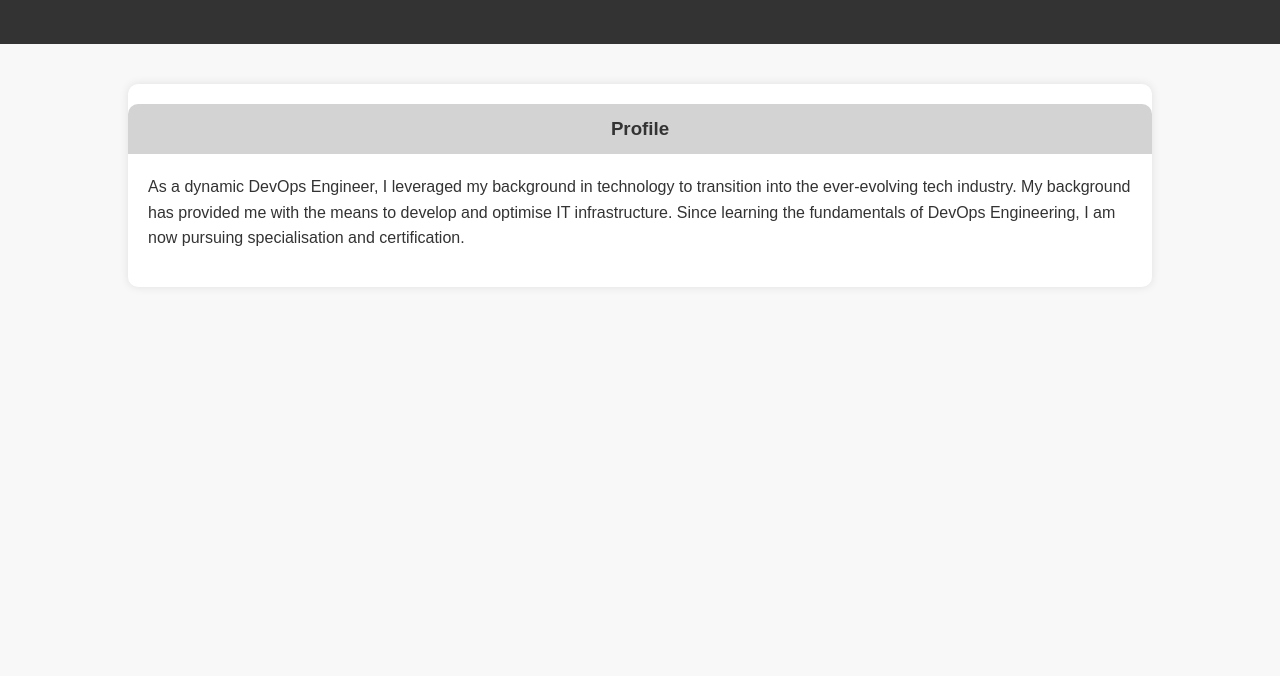
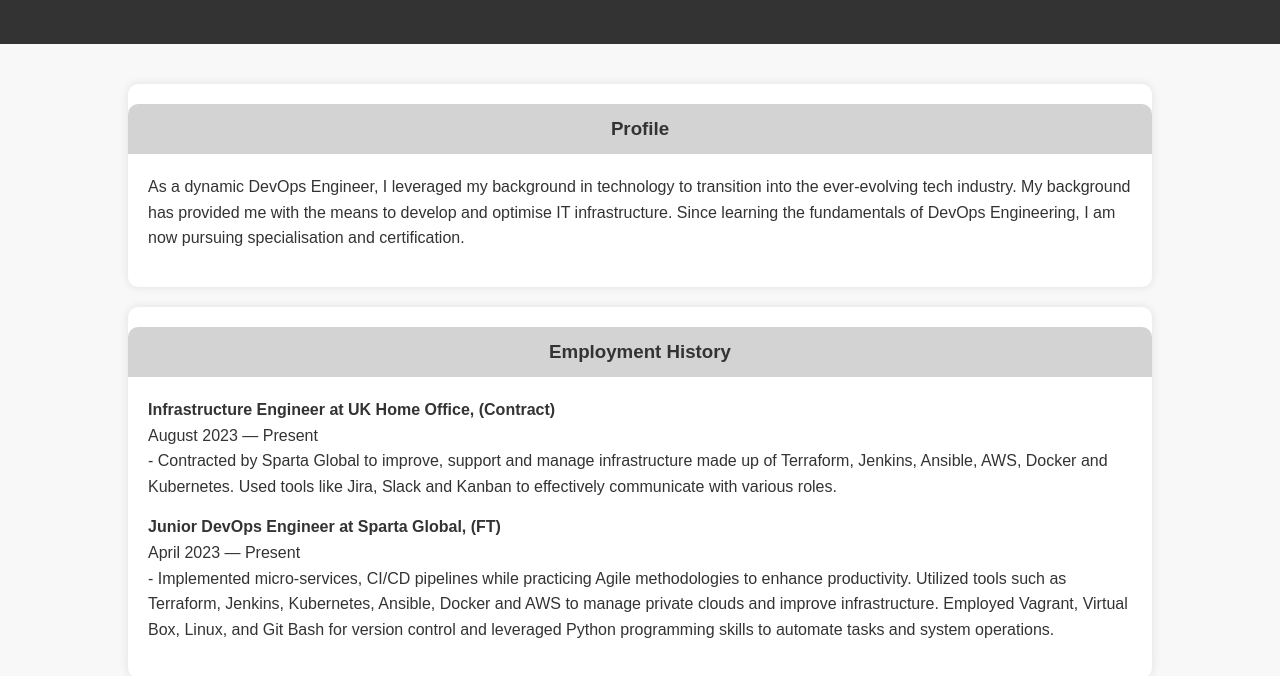
Before and after one commit to JMerhi01/Interactive-Web-Terminal, a plain HTML site: page Static_Website/showcv.html in a window 1280 px wide. Shown: the part 188-864 px from the top of the page. Before the commit the page ends 800 px from the top, so only its background shows below. Drawn offline with Linux system fonts and the light colour scheme.

Commit message:
showcv employment

```diff
--- a/Static_Website/showcv.html
+++ b/Static_Website/showcv.html
@@ -78,3 +78,8 @@
             <h3>Profile</h3>
             <p>As a dynamic DevOps Engineer, I leveraged my background in technology to transition into the ever-evolving tech industry. My background has provided me with the means to develop and optimise IT infrastructure. Since learning the fundamentals of DevOps Engineering, I am now pursuing specialisation and certification.</p>
         </section>
+        <section id="employment">
+            <h3>Employment History</h3>
+            <ul class="employment">
+                <li><strong>Infrastructure Engineer at UK Home Office, (Contract)</strong><br>August 2023 — Present<br>- Contracted by Sparta Global to improve, support and manage infrastructure made up of Terraform, Jenkins, Ansible, AWS, Docker and Kubernetes. Used tools like Jira, Slack and Kanban to effectively communicate with various roles.</li>
+                <li><strong>Junior DevOps Engineer at Sparta Global, (FT)</strong><br>April 2023 — Present<br>- Implemented micro-services, CI/CD pipelines while practicing Agile methodologies to enhance productivity. Utilized tools such as Terraform, Jenkins, Kubernetes, Ansible, Docker and AWS to manage private clouds and improve infrastructure. Employed Vagrant, Virtual Box, Linux, and Git Bash for version control and leveraged Python programming skills to automate tasks and system operations.</li>
```
